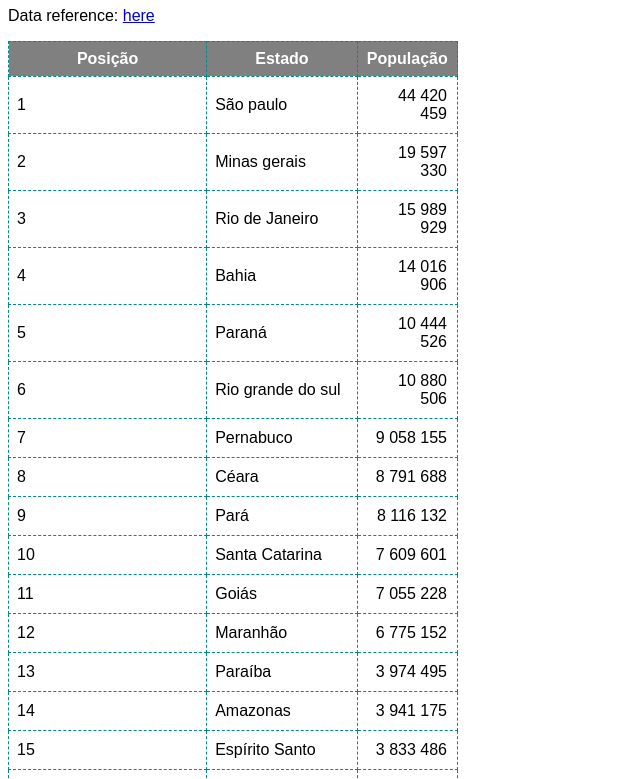
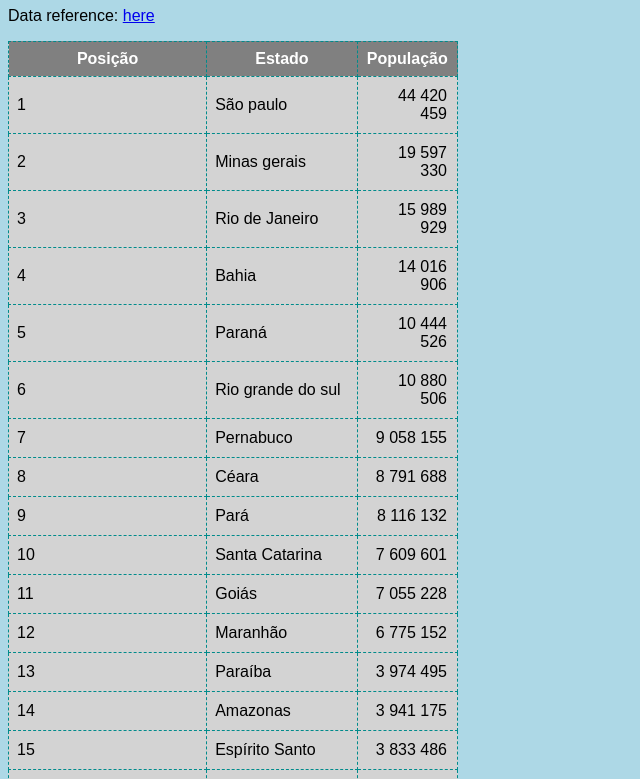
Before and after one commit to VixtorSouza/html-css, a plain HTML site: page exercicios/Ex012/table002.html in a window 1280 px wide. Shown: the part 73-852 px from the top of the page, without its empty margins (0-640 px from the left). Drawn offline with Linux system fonts and the light colour scheme.

Commit message:
Adicionei cor de fundo.

```diff
--- a/exercicios/Ex012/table002.html
+++ b/exercicios/Ex012/table002.html
@@ -8,11 +8,13 @@
     <style>
         body {
             font-family: Arial, Helvetica, sans-serif;
+            background-color:lightblue;
         }
 
         table {
             width: 450px;
             border-collapse: collapse;
+            background-color: lightgray;
         }
         td, th {
             border: 1.2px dashed darkcyan;
```
